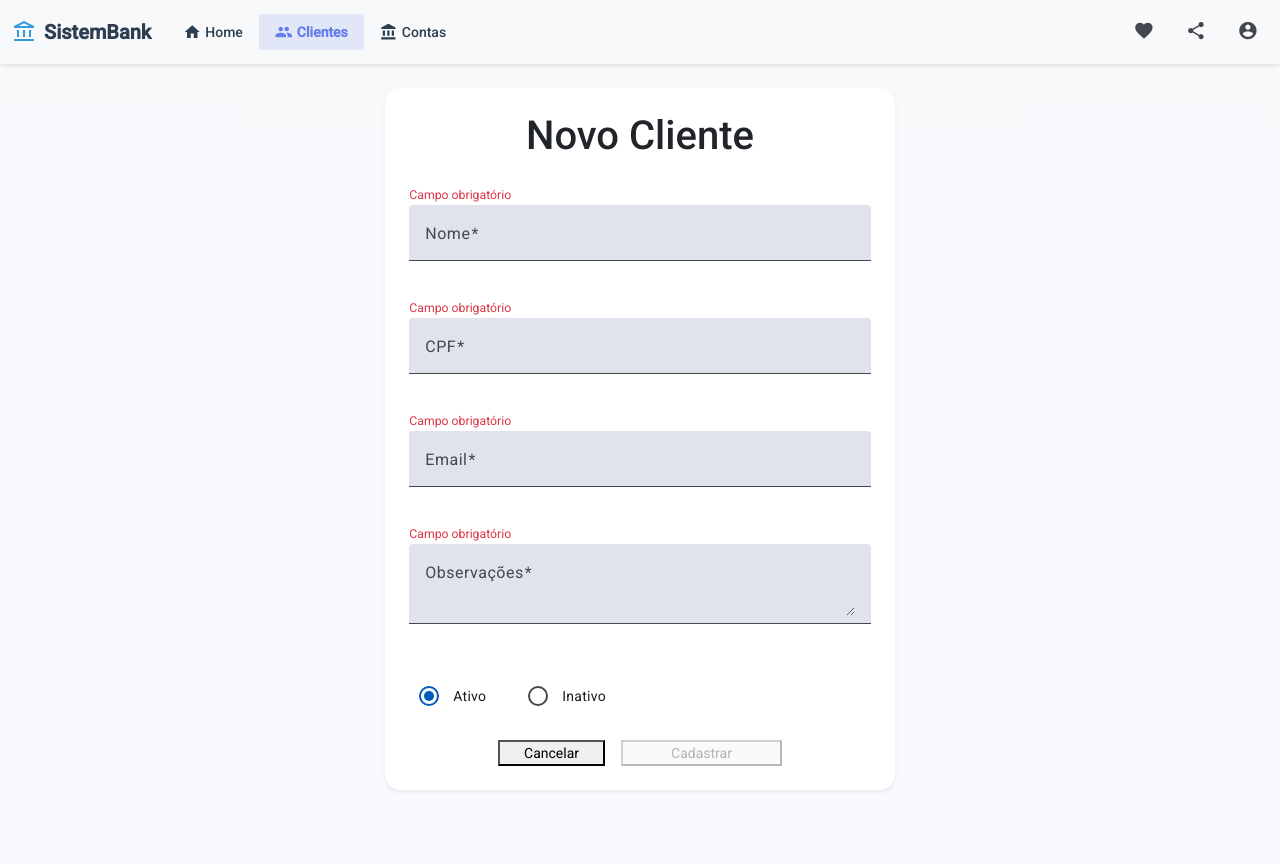
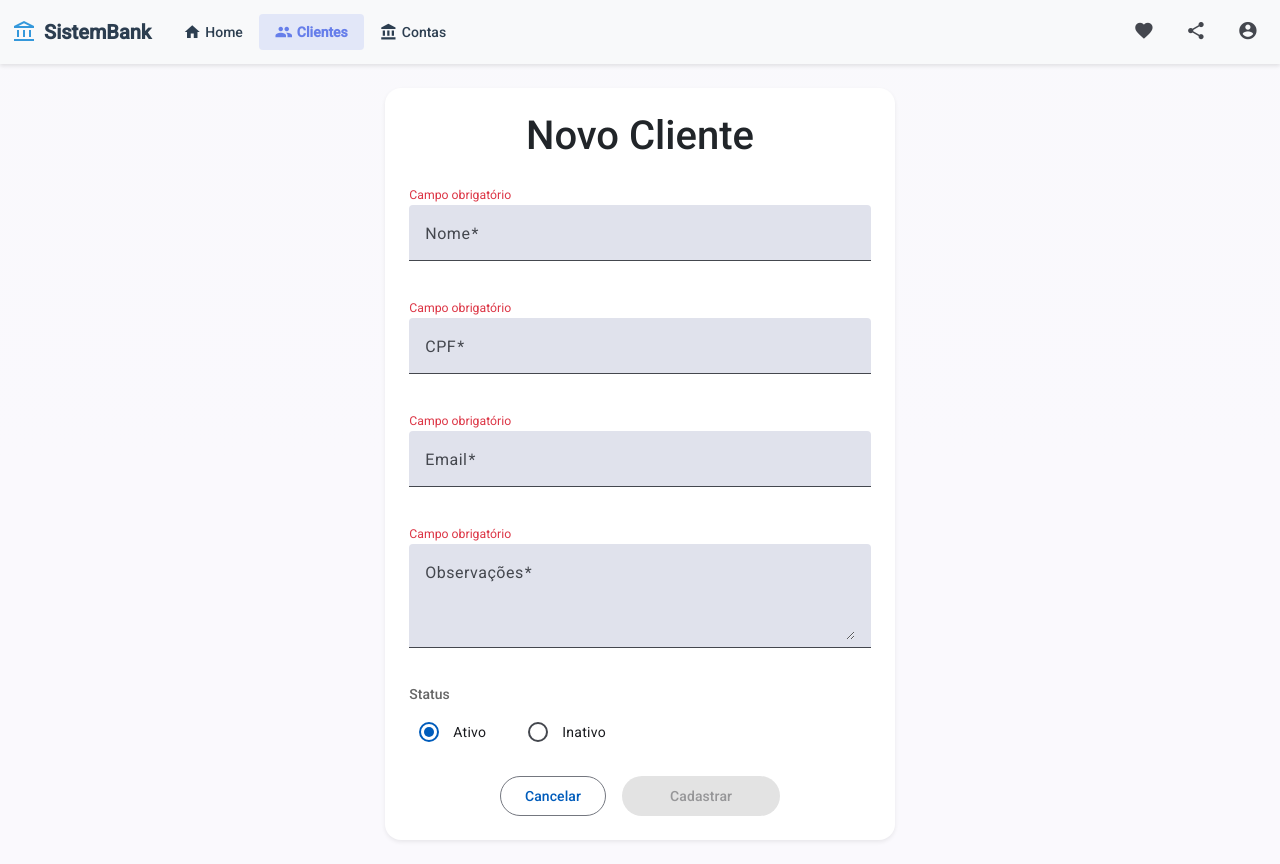
Before and after one commit to wemmelotec/trilha-front, an Angular app in the folder sistem-bank/: page /cliente/cadastro in a window 1280 px wide. Before the commit the page ends 814 px from the top, so only its background shows below. Built offline with nearby package versions, Linux system fonts and the light colour scheme.

Commit message:
organização do estilo do botão

```diff
--- a/sistem-bank/src/app/pages/cliente/cadastro-cliente/cadastro-cliente.html
+++ b/sistem-bank/src/app/pages/cliente/cadastro-cliente/cadastro-cliente.html
@@ -16,6 +16,7 @@
               class="example-form"
               (ngSubmit)="cadastrar()"
             >
+              <!-- Input de nome -->
               <small
                 class="text-danger mb-2"
                 *ngIf="formGroup.get('nome')?.errors &&
@@ -24,10 +25,10 @@
               >
               <mat-form-field class="example-full-width">
                 <mat-label>Nome</mat-label>
-        <input matInput formControlName="nome" />
+                <input matInput formControlName="nome" placeholder="Ex: João Silva" />
               </mat-form-field>
 
-      <!--Input de cpf do cliente-->
+              <!-- Input de cpf do cliente -->
               <small
                 class="text-danger mb-2"
                 *ngIf="formGroup.get('cpf')?.errors &&
@@ -36,22 +37,28 @@
               >
               <mat-form-field class="example-full-width">
                 <mat-label>CPF</mat-label>
-        <input matInput formControlName="cpf" mask="000.000.000-00" />
+                <input matInput formControlName="cpf" mask="000.000.000-00" placeholder="000.000.000-00" />
               </mat-form-field>
 
-      <!--Input de email do cliente-->
+              <!-- Input de email do cliente -->
               <small
                 class="text-danger mb-2"
                 *ngIf="formGroup.get('email')?.errors &&
                     formGroup.get('email')?.hasError('required')"
                 >Campo obrigatório</small
               >
+              <small
+                class="text-danger mb-2"
+                *ngIf="formGroup.get('email')?.errors &&
+                    formGroup.get('email')?.hasError('email')"
+                >Email inválido</small
+              >
               <mat-form-field class="example-full-width">
                 <mat-label>Email</mat-label>
-        <input matInput formControlName="email" />
+                <input matInput formControlName="email" type="email" placeholder="exemplo@email.com" />
               </mat-form-field>
 
-      <!--Input de observacoes do cliente-->
+              <!-- Input de observacoes do cliente -->
               <small
                 class="text-danger mb-2"
                 *ngIf="formGroup.get('observacoes')?.errors &&
@@ -60,16 +67,19 @@
               >
               <mat-form-field class="example-full-width">
                 <mat-label>Observações</mat-label>
-        <textarea matInput formControlName="observacoes"></textarea>
+                <textarea matInput formControlName="observacoes" rows="3" placeholder="Informações adicionais"></textarea>
               </mat-form-field>
 
-      <!--Bolas de selecao de status do cliente-->
+              <!-- Radio buttons de status do cliente -->
+              <div class="mb-3">
+                <label class="form-label d-block mb-2">Status</label>
                 <mat-radio-group formControlName="ativo">
                   <mat-radio-button [value]="true">Ativo</mat-radio-button>
                   <mat-radio-button [value]="false">Inativo</mat-radio-button>
                 </mat-radio-group>
+              </div>
 
-      <!--Botao de submissao do formulario-->
+              <!-- Botões de ação -->
               <div class="d-flex justify-content-center gap-3 mt-4">
                 <button
                   type="button"
--- a/sistem-bank/src/app/pages/cliente/cadastro-cliente/cadastro-cliente.scss
+++ b/sistem-bank/src/app/pages/cliente/cadastro-cliente/cadastro-cliente.scss
@@ -82,14 +82,20 @@ mat-form-field {
   }
 }
 
+// Estilo para radio group de status
 mat-radio-group {
   display: flex;
   flex-direction: column;
   gap: 0.5rem;
-  margin: 1rem 0;
 
   @media (min-width: 768px) {
     flex-direction: row;
     gap: 2rem;
   }
 }
+
+.form-label {
+  font-weight: 500;
+  color: #666;
+  font-size: 0.875rem;
+}
--- a/sistem-bank/src/app/pages/cliente/cadastro-cliente/cadastro-cliente.ts
+++ b/sistem-bank/src/app/pages/cliente/cadastro-cliente/cadastro-cliente.ts
@@ -8,6 +8,8 @@ import { MatFormFieldModule } from '@angular/material/form-field';
 import { MatRadioModule } from '@angular/material/radio';
 import { CommonModule } from '@angular/common';
 import { MatInputModule } from '@angular/material/input';
+import { MatButtonModule } from '@angular/material/button';
+import { MatIconModule } from '@angular/material/icon';
 import { Navbar } from '../../../shared/components/navbar/navbar';
 
 @Component({
@@ -19,6 +21,8 @@ import { Navbar } from '../../../shared/components/navbar/navbar';
     MatFormFieldModule,
     MatInputModule,
     MatRadioModule,
+    MatButtonModule,
+    MatIconModule,
     Navbar
   ],
   templateUrl: './cadastro-cliente.html',
```
Lines whose indentation alone changed are shown as unchanged.
